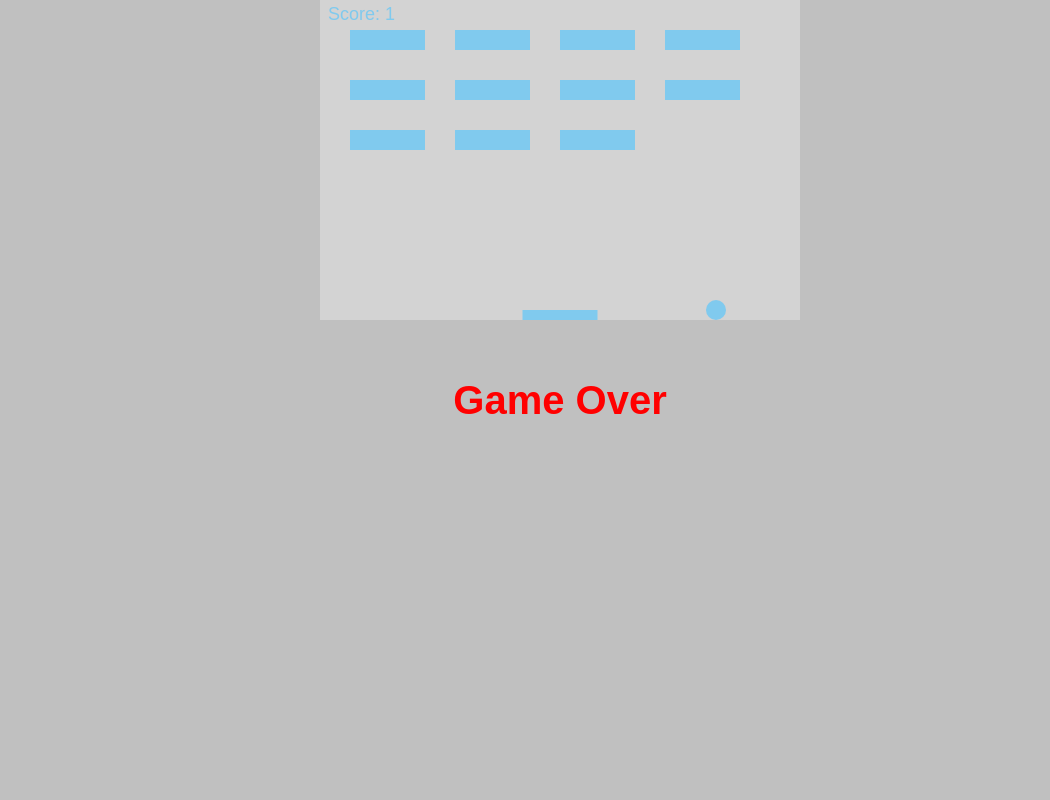
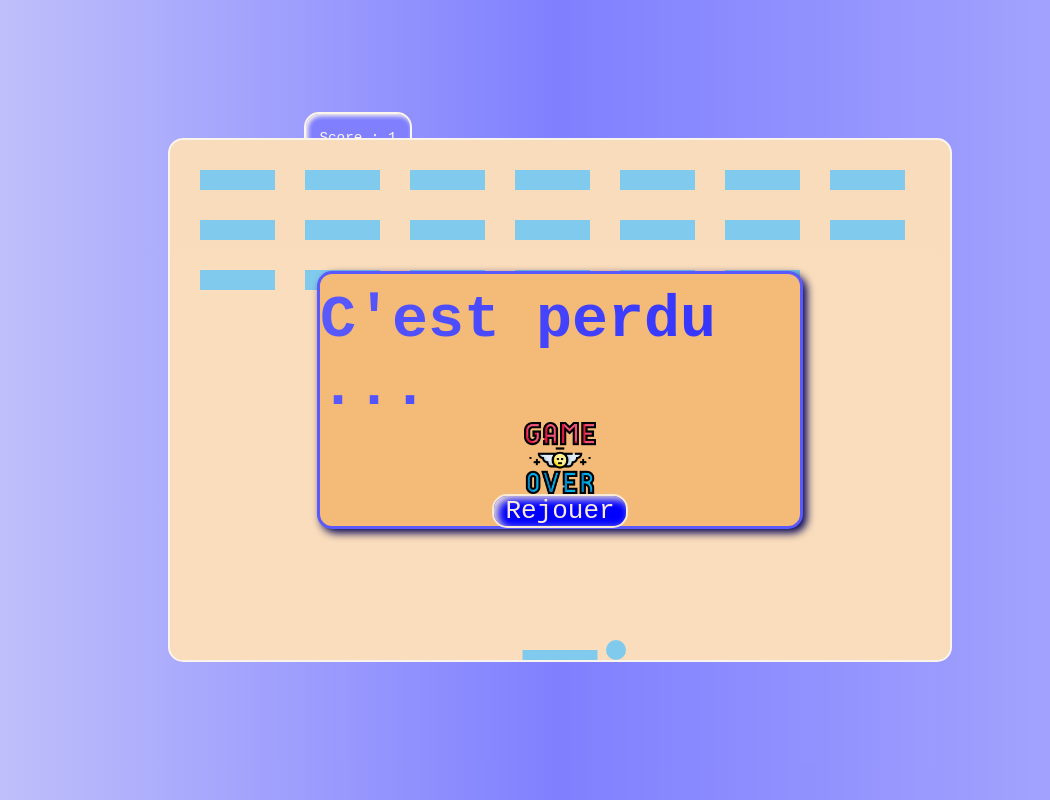
Before and after one commit to sale-sify/JS-casse-brique-game-, a plain HTML site: page index.html in a window 1280 px wide. Shown: the whole page, without its empty margins (80-1130 px from the left). Drawn offline with Linux system fonts and the light colour scheme.

Commit message:
amelioration esthetique du jeu

```diff
--- a/index.html
+++ b/index.html
@@ -9,13 +9,28 @@
 </head>
 <body>
 
-    <canvas id="myCanvas" width="480" height="320">
+    <div class="container">
+        <div class="score-container">
+            <p id="score"></p>
+        </div>
+        <canvas id="myCanvas" width="780" height="520"></canvas>
+    </div>
 
-    </canvas>
+    <div class="game-over-notify-overlay">
+        <div class="game-over-box">
+            <p>C'est perdu ...</p>
+            <img src="/images/game-over.png" alt="">
+            <button class="replay-btn">Rejouer</button>
+        </div>
+    </div>
 
-    <div class="game-over-notify">Game Over</div>
-
-    <div class="win-notify">C'est gagne ! <img src="" alt=""></div>
+    <div class="win-notify-overlay">
+        <div class="win-box">
+            <p>C'est Gagne !</p>
+            <img src="/images/big-win.png" alt="">
+            <button class="replay-btn">Rejouer</button>
+        </div>
+    </div>
 
 
 
--- a/script.js
+++ b/script.js
@@ -19,12 +19,14 @@ let paddleX = (canvas.width - paddleWidth) / 2;
 let rightPressed = false;
 let leftPressed = false;
     //Stocke la notification Game over
-const gameOverNotify = document.querySelector('.game-over-notify');
+const gameOverNotify = document.querySelector('.game-over-notify-overlay');
     //Stocke la notification de Victoire
-const winNotify = document.querySelector('.win-notify');
+const winNotify = document.querySelector('.win-notify-overlay');
+    //Definie le bouton 'rejouer'
+const replayBtn = document.querySelectorAll('.replay-btn');
     //Stock les donnes d'affichage des briques au sein du tableau
 let brickRowCount = 3;
-let brickColumnCount = 4;
+let brickColumnCount = 7;
 let brickWidth = 75;
 let brickHeight = 20;
 let brickPadding = 30;
@@ -49,12 +51,42 @@ for (let c = 0; c < brickColumnCount; c++) {
 // Ecouteurs d'evenements pour les touches clavier
 document.addEventListener("keydown", keyDownHandler, false);
 document.addEventListener("keyup", keyUpHandler, false);
-gameOverNotify.addEventListener("click", function() {
-    document.location.reload();
-});
-winNotify.addEventListener("click", function() {
-    document.location.reload();
-});
+
+// Ecouteur d'enevement au click pour les boutons 'rejouer' afin de recharger la page
+for (let i = 0; i < replayBtn.length; i++) {
+    replayBtn[i].addEventListener('click', function() {
+        this.style.boxShadow = 'inset -7px -6px 12px rgba(0, 0, 95, 1)'
+        this.style.color = 'rgba(255, 255, 255, 0.5)'
+        document.location.reload();
+    })
+};
+
+
+//Ecouteur d'evenement mouse hover pour l'interaction au passage de la souris
+for (let i = 0; i < replayBtn.length; i++) {
+    replayBtn[i].addEventListener('mouseenter', function() {
+        this.style.boxShadow = 'inset -4px -3px 8px rgba(2, 2, 160, 1)'
+    })
+};
+for (let i = 0; i < replayBtn.length; i++) {
+    replayBtn[i].addEventListener('mouseleave', function() {
+        this.style.boxShadow = 'inset 4px 3px 8px rgb(248, 233, 213)'
+    })
+};
+for (let i = 0; i < replayBtn.length; i++) {
+    replayBtn[i].addEventListener('mousedown', function() {
+        this.style.boxShadow = 'inset -7px -6px 12px rgba(0, 0, 95, 1)'
+        this.style.color = 'rgba(255, 255, 255, 0.5)'
+    })
+};
+for (let i = 0; i < replayBtn.length; i++) {
+    replayBtn[i].addEventListener('mouseup', function() {
+        this.style.boxShadow = 'inset -4px -3px 8px rgba(2, 2, 160, 1)'
+        this.style.color = 'rgb(248, 233, 213)'
+    })
+};
+
+
 
 
 
@@ -134,8 +166,9 @@ function detectionCollision() {
                     b.status = 0;
                     score++;
                     if (score == brickColumnCount * brickRowCount) {
+                        clearInterval(interval);
                         winNotify.style.display = 'flex';
-                        clearInterval(interval);
+
                     }
                 }
             }
@@ -147,9 +180,7 @@ function detectionCollision() {
 
 //Fonction permettant d'afficher le score
 function drawScore () {
-    ctx.font = '18px Arial';
-    ctx.fillStyle = '#0095DD';
-    ctx.fillText(`Score: ${score}`, 8, 20);
+    document.getElementById('score').textContent = `Score : ${score}`
 }
 
 
--- a/style.css
+++ b/style.css
@@ -1,16 +1,49 @@
 * {
     padding: 0;
     margin: 0;
-    background: grey;
+    font-family: monospace;
+}
+
+.container {
+    position: relative;
+    height: 100vh;
+    background: linear-gradient(to right, rgb(144, 145, 245), blue, rgb(89, 89, 252));
 }
 
 canvas {
-    background: #a7a7a7;
-    display: block;
-    margin: 0 auto;
+    position: absolute;
+    left: 50%;
+    top: 50%;
+    background: rgb(243, 186, 120);
+    transform: translate(-50%, -50%);
+    border: 2px solid antiquewhite;
+    border-radius: 15px;
 }
 
-.game-over-notify {
+.score-container {
+    background: blue;
+    position: relative;
+    left: 30%;
+    top: 14%;
+    height: 6vh;
+    width: 13vh;
+    border-radius: 15px;
+    border: 2px solid antiquewhite;
+    box-shadow: inset 2px 2px 4px antiquewhite;
+    display: flex;
+    align-items: center;
+    justify-content: center;
+
+}
+
+#score {
+    color: antiquewhite;
+    background: none;
+    font-size: 110%;
+
+}
+
+.game-over-notify-overlay {
     position: fixed;
     display: none;
     left: 0;
@@ -20,13 +53,51 @@ canvas {
     background: rgba(255, 255, 255, 0.5);
     align-items: center;
     justify-content: center;
-    font-family: sans-serif;
     font-size: 40px;
     font-weight: bold;
     color: red;
 }
 
-.win-notify {
+.game-over-box {
+    height: 30vh;
+    width: 60vh;
+    background-color: rgb(243, 186, 120);
+    border: 3px solid rgb(89, 89, 252);
+    border-radius: 15px;
+    box-shadow: 4px 4px 8px rgb(0, 0, 85);
+    display: flex;
+    align-items: center;
+    justify-content: space-around;
+    flex-direction: column;
+    padding-top: 1%;
+}
+
+.game-over-box > p {
+    background: linear-gradient(to right, rgb(89, 89, 252), rgb(45, 45, 253));
+    background-clip: text;
+    -webkit-text-fill-color: transparent;
+    font-size: 150%;
+}
+
+.game-over-box > img {
+    height: 9vh;
+}
+
+.replay-btn {
+    background: blue;
+    color: antiquewhite;
+    height: 9vh;
+    width: 17vh;
+    border-radius: 15px;
+    border: 2px solid antiquewhite;
+    box-shadow: inset 4px 3px 8px rgb(248, 233, 213);
+    display: flex;
+    align-items: center;
+    justify-content: center;
+    font-size: 65%;
+}
+
+.win-notify-overlay {
     position: fixed;
     display: none;
     left: 0;
@@ -36,8 +107,31 @@ canvas {
     background: rgba(255, 255, 255, 0.5);
     align-items: center;
     justify-content: center;
-    font-family: sans-serif;
     font-size: 40px;
     font-weight: bold;
-    color: red;
 }
+
+.win-box {
+    height: 30vh;
+    width: 60vh;
+    background-color: rgb(243, 186, 120);
+    border: 3px solid rgb(89, 89, 252);
+    border-radius: 15px;
+    box-shadow: 4px 4px 8px rgb(0, 0, 85);
+    display: flex;
+    align-items: center;
+    justify-content: space-around;
+    flex-direction: column;
+    padding-top: 1%;
+}
+
+.win-box > p {
+    background: linear-gradient(to right, rgb(89, 89, 252), rgb(45, 45, 253));
+    background-clip: text;
+    -webkit-text-fill-color: transparent;
+    font-size: 150%;
+}
+
+.win-box > img {
+    height: 7vh;
+}
```
Also changed, not shown: images/big-win.png (added), images/game-over.png (added).
